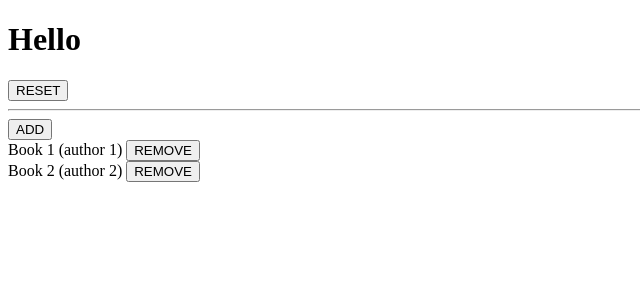
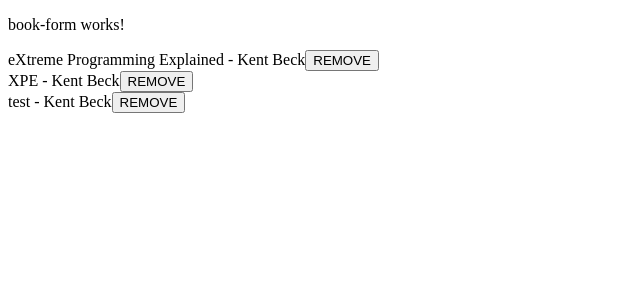
Before and after one commit to wishtack-training/wt-training-angular, an Angular app: page / in a window 1280 px wide. Shown: the top 300 px of the page, without its empty margins (0-640 px from the left). Built offline with nearby package versions, Linux system fonts and the light colour scheme.

Commit message:
Added `<wt-book-list-container>`, `<wt-book-list>` and `<wt-book-form>`.

```diff
--- a/src/app/app.component.html
+++ b/src/app/app.component.html
@@ -1,3 +1 @@
-<h1>Hello</h1>
-
-<wt-demo></wt-demo>
+<wt-book-list-container></wt-book-list-container>
--- /dev/null
+++ b/src/app/book/book-form/book-form.component.html
@@ -0,0 +1,3 @@
+<p>
+    book-form works!
+</p>
--- /dev/null
+++ b/src/app/book/book-form/book-form.component.ts
@@ -0,0 +1,16 @@
+import { Component, OnInit } from '@angular/core';
+
+@Component({
+    selector: 'wt-book-form',
+    templateUrl: './book-form.component.html',
+    styleUrls: ['./book-form.component.scss']
+})
+export class BookFormComponent implements OnInit {
+
+    constructor() {
+    }
+
+    ngOnInit() {
+    }
+
+}
--- /dev/null
+++ b/src/app/book/book-list-container/book-list-container.component.html
@@ -0,0 +1,4 @@
+<wt-book-form></wt-book-form>
+<wt-book-list
+    [bookList]="getBookList()"
+    (bookRemove)="removeBook($event)"></wt-book-list>
--- /dev/null
+++ b/src/app/book/book-list-container/book-list-container.component.ts
@@ -0,0 +1,28 @@
+import { Component, OnInit } from '@angular/core';
+import { Book } from '../book';
+import { BookStore } from '../book-store';
+
+@Component({
+    selector: 'wt-book-list-container',
+    templateUrl: './book-list-container.component.html',
+    styleUrls: ['./book-list-container.component.scss']
+})
+export class BookListContainerComponent implements OnInit {
+
+    private _bookStore = new BookStore();
+
+    ngOnInit() {
+        this._bookStore.addBook(new Book('eXtreme Programming Explained', 'Kent Beck'));
+        this._bookStore.addBook(new Book('XPE', 'Kent Beck'));
+        this._bookStore.addBook(new Book('test', 'Kent Beck'));
+    }
+
+    getBookList() {
+        return this._bookStore.getBookList();
+    }
+
+    removeBook(book: Book) {
+        this._bookStore.removeBook(book);
+    }
+
+}
--- /dev/null
+++ b/src/app/book/book-list/book-list.component.html
@@ -0,0 +1,4 @@
+<div *ngFor="let book of bookList">
+    <span>{{ book.title }} - {{ book.authorName }}</span>
+    <button (click)="removeBook(book)">REMOVE</button>
+</div>
--- /dev/null
+++ b/src/app/book/book-list/book-list.component.ts
@@ -0,0 +1,24 @@
+import { Component, EventEmitter, Input, OnInit, Output } from '@angular/core';
+import { Book } from '../book';
+
+@Component({
+    selector: 'wt-book-list',
+    templateUrl: './book-list.component.html',
+    styleUrls: ['./book-list.component.scss']
+})
+export class BookListComponent implements OnInit {
+
+    @Input() bookList: Book[];
+    @Output() bookRemove = new EventEmitter<Book>();
+
+    constructor() {
+    }
+
+    ngOnInit() {
+    }
+
+    removeBook(book: Book) {
+        this.bookRemove.emit(book);
+    }
+
+}
```
Also changed, not shown: src/app/app.module.ts (+7 -1 lines), src/app/book/book-form/book-form.component.scss (added), src/app/book/book-list-container/book-list-container.component.scss (added), src/app/book/book-list/book-list.component.scss (added).
